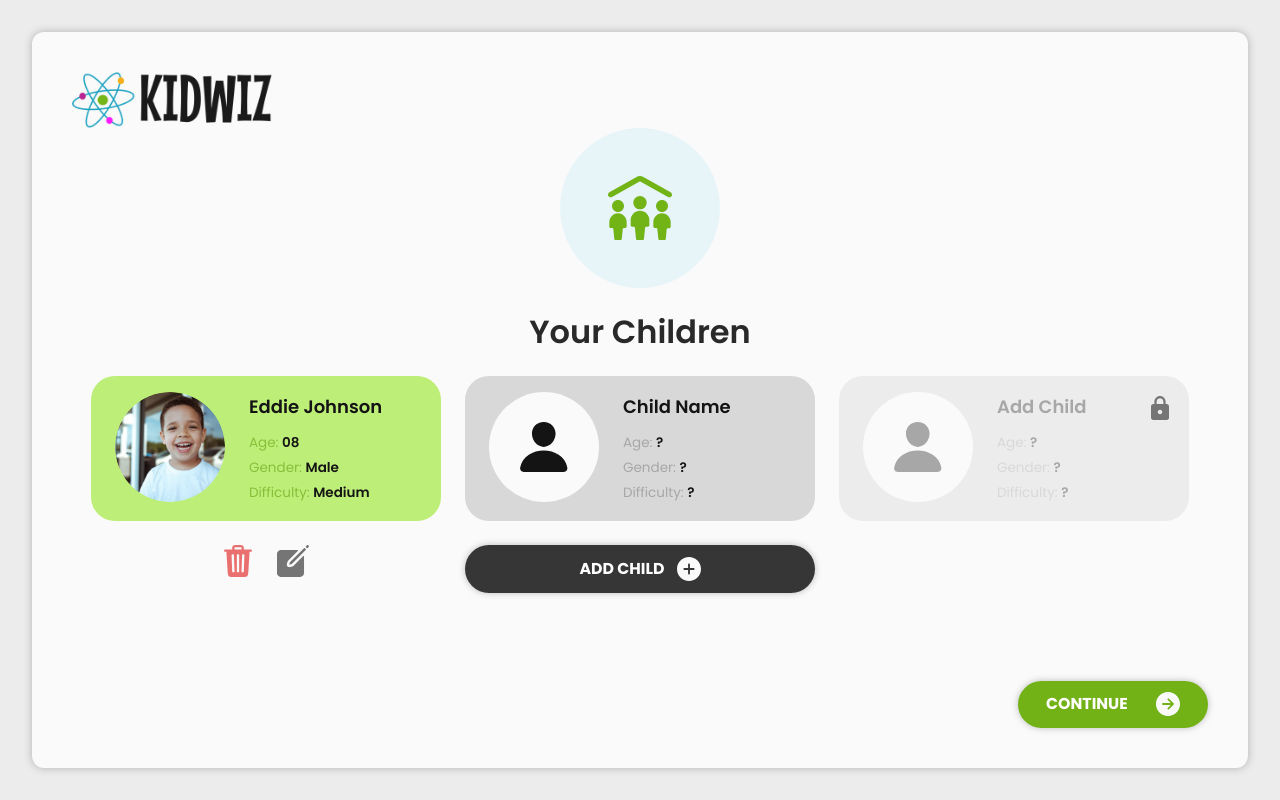
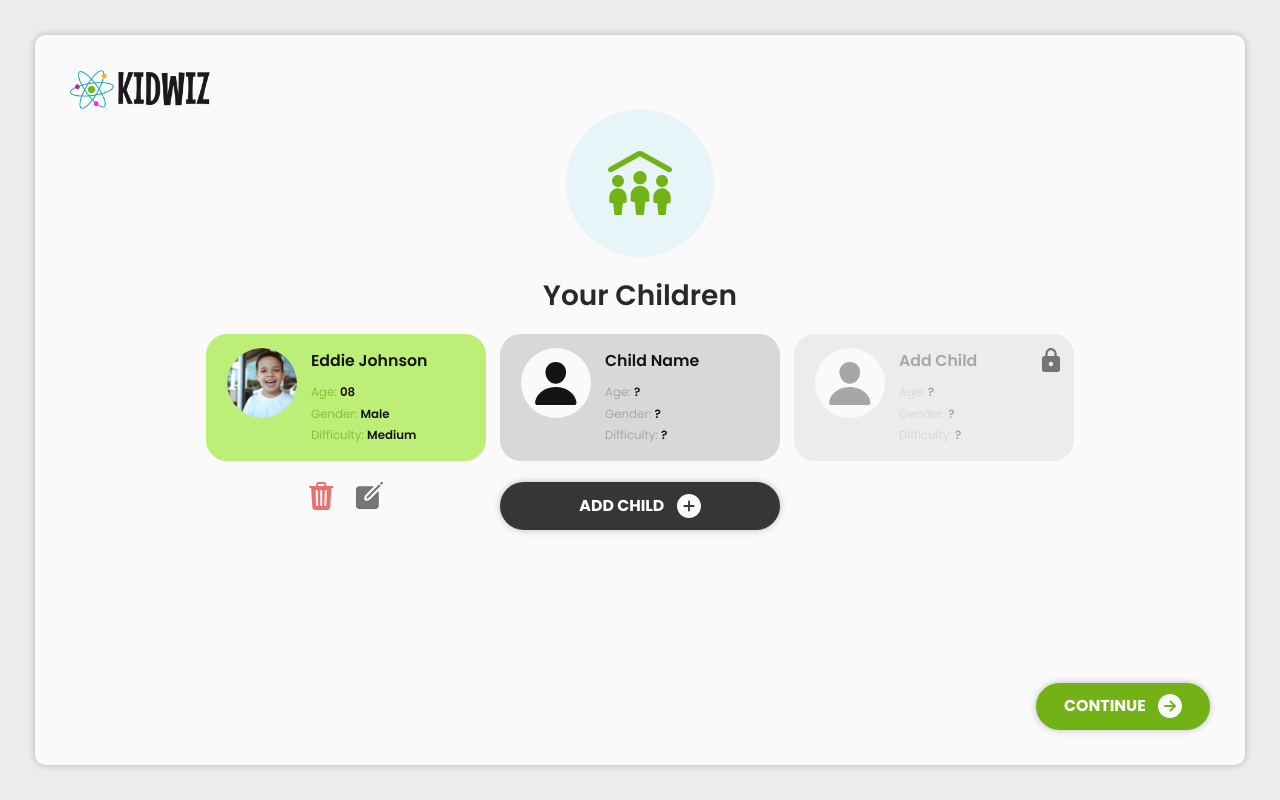
Before and after one commit to khalilul-rehman/kid-wiz-app, a React (Create React App) app: page /login in a window 1280 px wide. Both pictures are taken after a click on the button "LOG IN". Built offline with nearby package versions, Linux system fonts and the light colour scheme.

Commit message:
fixed scaling of add children screen

```diff
--- a/src/screens/onBoarding/addChildren/AddChildrenScreen.jsx
+++ b/src/screens/onBoarding/addChildren/AddChildrenScreen.jsx
@@ -1,5 +1,5 @@
 import React from 'react'
-import { Box, Typography } from '@mui/material'
+import { Box, Grid, Typography } from '@mui/material'
 import { alpha, useTheme } from '@mui/material/styles'
 import { useNavigate } from 'react-router-dom'
 
@@ -17,9 +17,10 @@ import {
   RightArrowIcon,
 } from '../../../icons'
 
-import { tokens } from '../../../theme'
 import { ASSETS } from '../../../config/assets'
 import { ROUTES } from '../../../config/routes'
+import { tokens } from '../../../theme'
+import { $ } from '../../../utils'
 
 const ChildInfoCard = ({
   fullname = 'Child Name',
@@ -52,105 +53,108 @@ const ChildInfoCard = ({
     <Box sx={{
       display: 'flex',
       flexDirection: 'column',
-      gap: '24px',
+      gap: $({ size: 24 }),
       alignItems: 'center',
     }}>
       <Box sx={{
-        borderRadius: '24px',
+        borderRadius: $({ size: 24 }),
         backgroundColor: backgroundColor,
-        padding: '16px 24px',
+        padding: `${$({ size: 16 })} ${$({ size: 24 })}`,
         display: 'flex',
-        minWidth: '350px',
+        maxWidth: $({ size: 450 }),
+        width: $({ size: 320 }),
         position: 'relative',
       }}>
         {
           hasInfo &&
-          <Box component='img' src={ASSETS.ON_BOARDING.CHILD} sx={{
-            width: '110px',
-            height: '110px',
-            borderRadius: '110px',
-            marginRight: '24px',
-          }} />
+          <img
+            alt='child'
+            src={ASSETS.ON_BOARDING.CHILD}
+            style={{
+              width: $({ size: 80 }),
+              height: $({ size: 80 }),
+              borderRadius: $({ size: 80 }),
+              marginRight: $({ size: 16 }),
+            }} />
         }
 
         {
           !hasInfo &&
           <Box sx={{
-            width: '110px',
-            height: '110px',
-            borderRadius: '110px',
-            marginRight: '24px',
+            width: $({ size: 80 }),
+            height: $({ size: 80 }),
+            borderRadius: $({ size: 80 }),
+            marginRight: $({ size: 16 }),
             backgroundColor: colors.white[800],
             display: 'flex',
             alignItems: 'center',
             justifyContent: 'center',
-          }}><PersonIcon size={50} color={disabled ? colors.extra.grey3 : colors.grey[100]} /></Box>
+          }}><PersonIcon
+              size={$({ size: 50, numeric: true })}
+              color={disabled ? colors.extra.grey3 : colors.grey[100]} />
+          </Box>
         }
 
         {
           disabled &&
-          <Box sx={{
-            position: 'absolute',
-            top: '20px',
-            right: '20px',
-          }}>
+          <Box sx={{ position: 'absolute', top: $({ size: 16 }), right: $({ size: 16 }) }}>
             <LockIcon />
           </Box>
         }
 
         <Box>
           <Typography sx={{
-            fontSize: '18px',
+            fontSize: $({ size: 18 }),
             fontWeight: '600',
-            lineHeight: '30px',
+            lineHeight: $({ size: 30 }),
             color: detailColor,
-            marginBottom: '8px',
+            marginBottom: $({ size: 8 }),
           }}>{disabled ? 'Add Child' : fullname}</Typography>
 
           <Box sx={{ display: 'flex' }}>
             <Typography sx={{
-              fontSize: '13.5px',
+              fontSize: $({ size: 13.5 }),
               fontWeight: '400',
-              lineHeight: '25px',
+              lineHeight: $({ size: 25 }),
               color: detailHeadingColor
             }}>Age:&nbsp;</Typography>
 
             <Typography sx={{
-              fontSize: '13.5px',
+              fontSize: $({ size: 13.5 }),
               fontWeight: '600',
-              lineHeight: '25px',
+              lineHeight: $({ size: 25 }),
               color: detailColor,
             }}>{age}</Typography>
           </Box>
 
           <Box sx={{ display: 'flex' }}>
             <Typography sx={{
-              fontSize: '13.5px',
+              fontSize: $({ size: 13.5 }),
               fontWeight: '400',
-              lineHeight: '25px',
+              lineHeight: $({ size: 25 }),
               color: detailHeadingColor
             }}>Gender:&nbsp;</Typography>
 
             <Typography sx={{
-              fontSize: '13.5px',
+              fontSize: $({ size: 13.5 }),
               fontWeight: '600',
-              lineHeight: '25px',
+              lineHeight: $({ size: 25 }),
               color: detailColor,
             }}>{gender}</Typography>
           </Box>
 
           <Box sx={{ display: 'flex' }}>
             <Typography sx={{
-              fontSize: '13.5px',
+              fontSize: $({ size: 13.5 }),
               fontWeight: '400',
-              lineHeight: '25px',
+              lineHeight: $({ size: 25 }),
               color: detailHeadingColor
             }}>Difficulty:&nbsp;</Typography>
 
             <Typography sx={{
-              fontSize: '13.5px',
+              fontSize: $({ size: 13.5 }),
               fontWeight: '600',
-              lineHeight: '25px',
+              lineHeight: $({ size: 25 }),
               color: detailColor,
             }}>{difficulty}</Typography>
           </Box>
@@ -159,13 +163,13 @@ const ChildInfoCard = ({
 
       {
         hasInfo &&
-        <Box sx={{ display: 'flex', gap: '24px' }}>
-          <Box component='span' onClick={() => { alert('Coming Soon...') }}>
-            <TrashIcon />
-          </Box>
-          <Box component='span' onClick={() => { alert('Coming Soon...') }}>
-            <EditIcon />
-          </Box>
+        <Box sx={{ display: 'flex', gap: $({ size: 24 }) }}>
+          <span onClick={() => { alert('Coming Soon...') }}>
+            <TrashIcon size={$({ size: 32, numeric: true })} />
+          </span>
+          <span onClick={() => { alert('Coming Soon...') }}>
+            <EditIcon size={$({ size: 32, numeric: true })} />
+          </span>
         </Box>
       }
 
@@ -179,6 +183,8 @@ const ChildInfoCard = ({
             '&:hover': {
               backgroundColor: alpha(colors.extra.grey1, 0.8),
             },
+            maxWidth: $({ size: 450 }),
+            width: $({ size: 320 }),
           }}
         />
       }
@@ -200,17 +206,18 @@ const AddChildrenScreen = () => {
       display: 'flex',
       flexDirection: 'column',
       alignItems: 'center',
-      padding: '2.5%',
+      padding: $({ size: 40 }),
     }}>
       <Box sx={{
         display: 'flex',
         flexDirection: 'column',
         justifyContent: 'space-between',
         backgroundColor: colors.white[800],
-        boxShadow: `0px 0px 8px 0px ${alpha(colors.solids.black, 0.25)}`,
+        boxShadow: `0 0 ${$({ size: 8 })} 0 ${alpha(colors.solids.black, 0.25)}`,
         width: '100%',
-        borderRadius: '12px',
+        borderRadius: $({ size: 12 }),
         flexGrow: 1,
+        gap: $({ size: 24 }),
       }}>
         <Box sx={{
           display: 'flex',
@@ -220,16 +227,16 @@ const AddChildrenScreen = () => {
           height: '100%',
         }}>
           <Box component='img' src={ASSETS.LOGO} sx={{
-            width: '200px',
+            width: $({ size: 160 }),
             alignSelf: 'flex-start',
-            margin: '40px 0px 0px 40px',
+            margin: `${$({ size: 40 })} 0 0 ${$({ size: 40 })}`
           }} />
 
           <Box sx={{ display: 'flex', flexDirection: 'column', alignItems: 'center' }}>
             <Box sx={{
-              borderRadius: '150px',
+              borderRadius: $({ size: 160 }),
               backgroundColor: colors.extra.iconBackground,
-              padding: '48px',
+              padding: $({ size: 48 }),
               display: 'flex',
               alignItems: 'center',
               justifyContent: 'center',
@@ -237,27 +244,42 @@ const AddChildrenScreen = () => {
             }}><ChildrenGroupIcon /></Box>
 
             <Typography sx={{
-              fontSize: '32px',
+              fontSize: $({ size: 32 }),
               fontWeight: '600',
-              lineHeight: '40px',
+              lineHeight: $({ size: 40 }),
               textAlign: 'center',
               color: colors.grey[200],
-              margin: '24px 0px',
+              margin: `${$({ size: 24 })} 0`,
             }}>Your Children</Typography>
           </Box>
 
-          <Box sx={{ display: 'flex', gap: '24px' }}>
-            <ChildInfoCard fullname='Eddie Johnson' age='08' gender='Male' difficulty='Medium' />
-            <ChildInfoCard hasInfo={false} />
-            <ChildInfoCard hasInfo={false} disabled={true} />
-          </Box>
+          <Grid container sx={{
+            minWidth: $({ size: 320 }),
+            width: $({ size: (320 * 3) + (24 * 2) }),
+            maxWidth: '100%',
+            rowGap: $({ size: 24 }),
+          }}>
+            <Grid item xs={12} md={6} lg={4}>
+              <ChildInfoCard fullname='Eddie Johnson' age='08' gender='Male' difficulty='Medium' />
+            </Grid>
+            <Grid item xs={12} md={6} lg={4}>
+              <ChildInfoCard hasInfo={false} />
+            </Grid>
+            <Grid item xs={12} md={6} lg={4}>
+              <ChildInfoCard hasInfo={false} disabled={true} />
+            </Grid>
+          </Grid>
         </Box>
 
         <CustomButton
           label='Continue'
           rightIcon={<RightArrowIcon />}
-          sx={{ width: 'fit-content', marginBottom: '40px', marginRight: '40px', alignSelf: 'flex-end' }}
-          rightIconSx={{ marginLeft: '16px' }}
+          sx={{
+            width: 'fit-content',
+            marginBottom: $({ size: 40 }),
+            marginRight: $({ size: 40 }),
+            alignSelf: 'flex-end'
+          }}
           onClick={() => {
             navigate(ROUTES.ON_BOARDING.PERSONALITY_TESTS)
           }}
```
